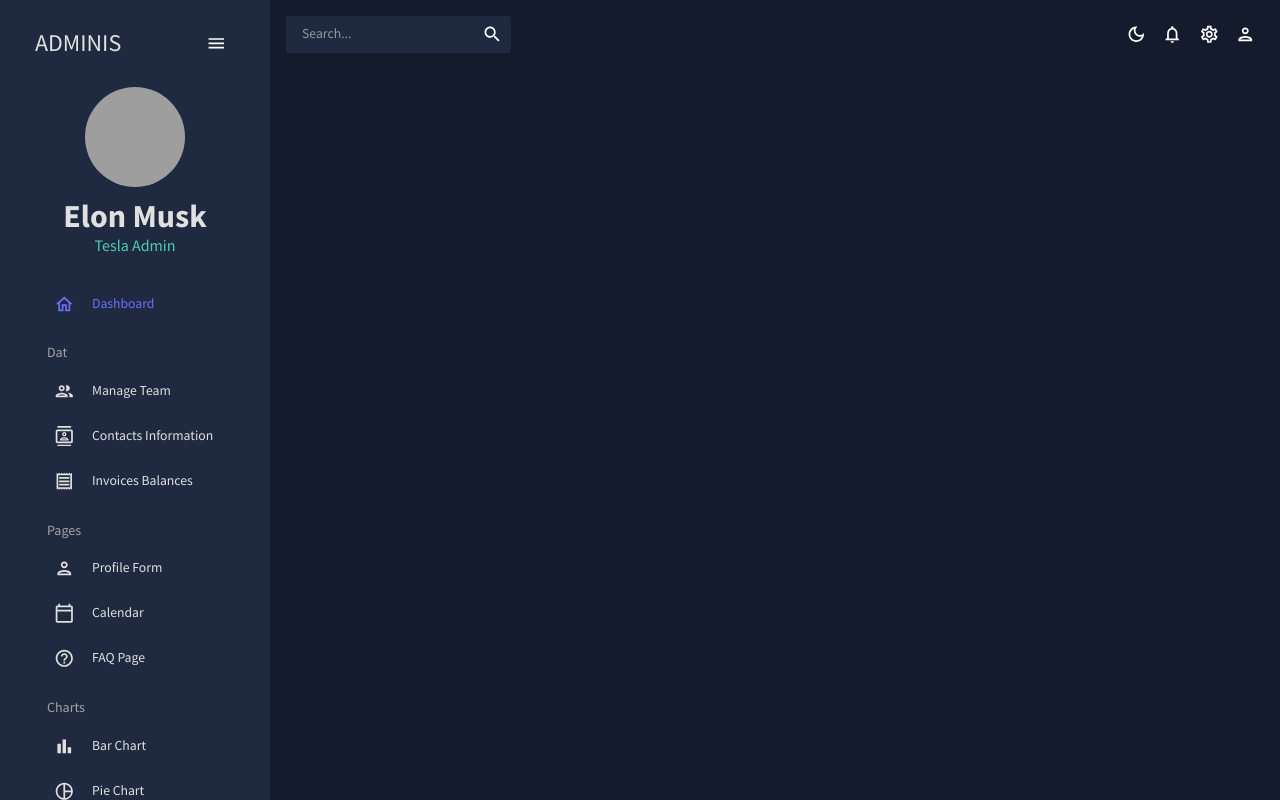
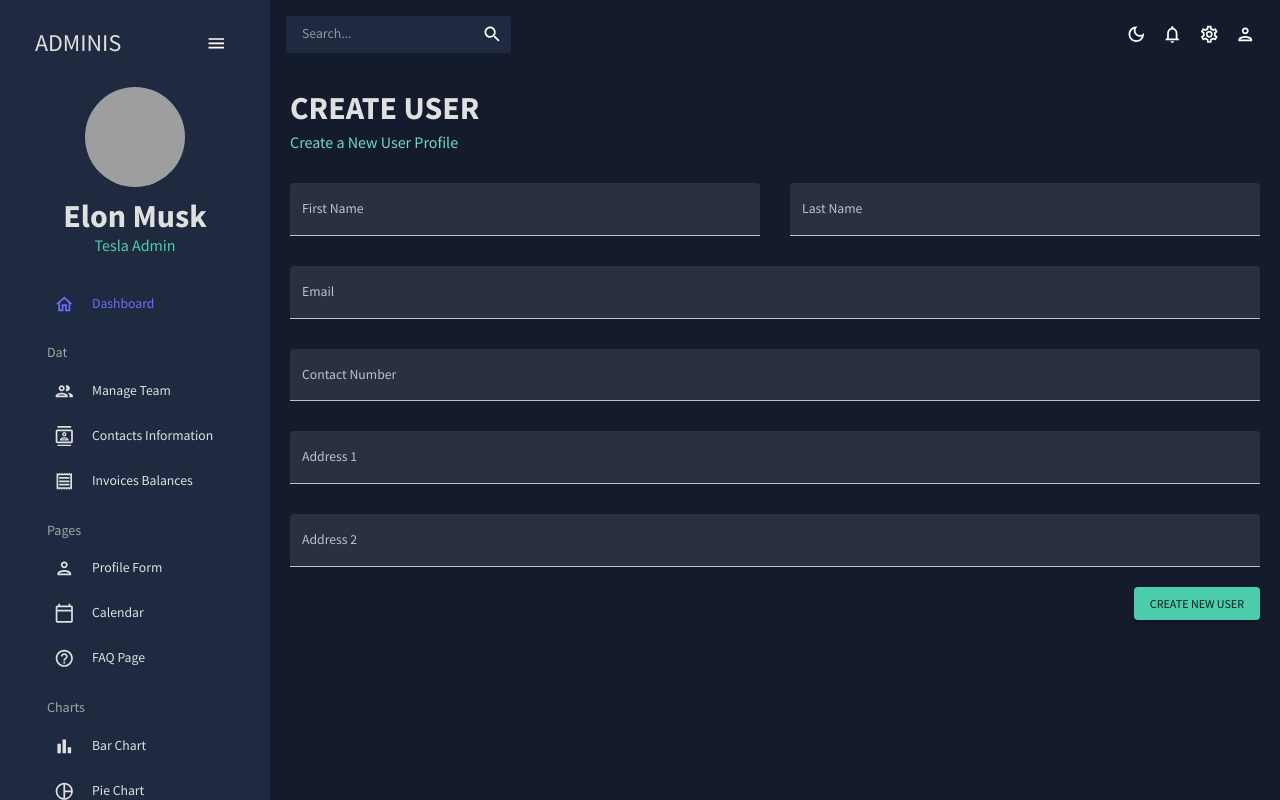
Before and after one commit to abhideepghosh/admin-dashboard, a React (Create React App) app: page /form in a window 1280 px wide. Built offline with nearby package versions, Linux system fonts and the light colour scheme; grey boxes are pictures that could not be loaded.

Commit message:
Invoice + Form Completed

```diff
--- a/src/App.js
+++ b/src/App.js
@@ -5,10 +5,10 @@
 import Sidebar from "./scenes/global/Sidebar";
 import Dashboard from "./scenes/dashboard";
 import Team from "./scenes/team";
-// import Invoices from "./scenes/invoices";
+import Invoices from "./scenes/invoices";
 import Contacts from "./scenes/contacts";
 // import Bar from "./scenes/bar";
-// import Form from "./scenes/form";
+import Form from "./scenes/form";
 // import Line from "./scenes/line";
 // import Pie from "./scenes/pie";
 // import FAQ from "./scenes/faq";
@@ -30,8 +30,8 @@
               <Route path="/" element={<Dashboard />} />
               <Route path="/team" element={<Team />} />
               <Route path="/contacts" element={<Contacts />} />
-              {/* <Route path="/invoices" element={<Invoices />} /> */}
-              {/* <Route path="/form" element={<Form />} /> */}
+              <Route path="/invoices" element={<Invoices />} />
+              <Route path="/form" element={<Form />} />
               {/* <Route path="/bar" element={<Bar />} /> */}
               {/* <Route path="/pie" element={<Pie />} /> */}
               {/* <Route path="/line" element={<Line />} /> */}
--- /dev/null
+++ b/src/scenes/form/index.jsx
@@ -0,0 +1,155 @@
+import { Box, Button, TextField } from "@mui/material";
+import { Formik } from "formik";
+import * as yup from "yup"; //Yup is a JavaScript object schema validator.
+import useMediaQuery from "@mui/material/useMediaQuery";
+import Header from "../../components/Header";
+
+const initialValues = {
+  firstName: "",
+  lastName: "",
+  email: "",
+  contact: "",
+  address1: "",
+  address2: "",
+};
+
+const phoneRegExp =
+  /^((\+[1-9]{1,4}[ -]?)|(\([0-9]{2,3}\)[ -]?)|([0-9]{2,4})[ -]?)*?[0-9]{3,4}[ -]?[0-9]{3,4}$/;
+
+const userSchema = yup.object().shape({
+  firstName: yup.string().required("required"),
+  lastName: yup.string().required("required"),
+  email: yup.string().email("invalid email").required("required"),
+  contact: yup
+    .string()
+    .matches(phoneRegExp, "Phone number is not valid")
+    .required("required"),
+  address1: yup.string().required("required"),
+  address2: yup.string().required("required"),
+});
+
+const Form = () => {
+  const isNonMobile = useMediaQuery("(min-width: 600px)");
+
+  const handleFormSubmit = (values) => {
+    console.log(values);
+  };
+
+  return (
+    <Box m="20px">
+      <Header title="CREATE USER" subtitle="Create a New User Profile" />
+      <Formik
+        onSubmit={handleFormSubmit}
+        initialValues={initialValues}
+        validationSchema={userSchema}
+      >
+        {({
+          values,
+          errors,
+          touched,
+          handleBlur,
+          handleChange,
+          handleSubmit,
+        }) => (
+          <form onSubmit={handleSubmit}>
+            <Box
+              display="grid"
+              gap="30px"
+              gridTemplateColumns="repeat(4, minmax(0, 1fr))"
+              sx={{
+                "& > div": { gridColumn: isNonMobile ? undefined : "span 4" },
+              }}
+            >
+              <TextField
+                fullWidth
+                variant="filled"
+                type="text"
+                label="First Name"
+                onBlur={handleBlur}
+                onChange={handleChange}
+                value={values.firstName}
+                name="firstName"
+                error={!!touched.firstName && !!errors.firstName}
+                helperText={touched.firstName && errors.firstName}
+                sx={{ gridColumn: "span 2" }}
+              />
+              <TextField
+                fullWidth
+                variant="filled"
+                type="text"
+                label="Last Name"
+                onBlur={handleBlur}
+                onChange={handleChange}
+                value={values.lastName}
+                name="lastName"
+                error={!!touched.lastName && !!errors.lastName}
+                helperText={touched.lastName && errors.lastName}
+                sx={{ gridColumn: "span 2" }}
+              />
+              <TextField
+                fullWidth
+                variant="filled"
+                type="text"
+                label="Email"
+                onBlur={handleBlur}
+                onChange={handleChange}
+                value={values.email}
+                name="email"
+                error={!!touched.email && !!errors.email}
+                helperText={touched.email && errors.email}
+                sx={{ gridColumn: "span 4" }}
+              />
+              <TextField
+                fullWidth
+                variant="filled"
+                type="text"
+                label="Contact Number"
+                onBlur={handleBlur}
+                onChange={handleChange}
+                value={values.contact}
+                name="contact"
+                error={!!touched.contact && !!errors.contact}
+                helperText={touched.contact && errors.contact}
+                sx={{ gridColumn: "span 4" }}
+              />
+              <TextField
+                fullWidth
+                variant="filled"
+                type="text"
+                label="Address 1"
+                onBlur={handleBlur}
+                onChange={handleChange}
+                value={values.address1}
+                name="address1"
+                error={!!touched.address1 && !!errors.address1}
+                helperText={touched.address1 && errors.address1}
+                sx={{ gridColumn: "span 4" }}
+              />
+              <TextField
+                fullWidth
+                variant="filled"
+                type="text"
+                label="Address 2"
+                onBlur={handleBlur}
+                onChange={handleChange}
+                value={values.address2}
+                name="address2"
+                error={!!touched.address2 && !!errors.address2}
+                helperText={touched.address2 && errors.address2}
+                sx={{ gridColumn: "span 4" }}
+              />
+            </Box>
+            <Box display="flex" justifyContent="end" mt="20px">
+              <Button type="submit" color="secondary" variant="contained">
+                Create New User
+              </Button>
+            </Box>
+          </form>
+        )}
+      </Formik>
+    </Box>
+  );
+};
+
+export default Form;
+// incomplete
--- /dev/null
+++ b/src/scenes/invoices/index.jsx
@@ -0,0 +1,83 @@
+import { Box, Typography, useTheme } from "@mui/material";
+import { DataGrid } from "@mui/x-data-grid";
+import { tokens } from "../../theme";
+import { mockDataInvoices } from "../../data/mockData";
+import Header from "../../components/Header";
+
+const Invoices = () => {
+  const theme = useTheme();
+  const colors = tokens(theme.palette.mode);
+  const columns = [
+    { field: "id", headerName: "ID" },
+    {
+      field: "name",
+      headerName: "Name",
+      flex: 1,
+      cellClassName: "name-column--cell",
+    },
+    {
+      field: "phone",
+      headerName: "Phone Number",
+      flex: 1,
+    },
+    {
+      field: "email",
+      headerName: "Email",
+      flex: 1,
+    },
+    {
+      field: "cost",
+      headerName: "Cost",
+      flex: 1,
+      renderCell: (params) => (
+        <Typography color={colors.greenAccent[500]}>
+          ${params.row.cost}
+        </Typography>
+      ),
+    },
+    {
+      field: "date",
+      headerName: "Date",
+      flex: 1,
+    },
+  ];
+
+  return (
+    <Box m="20px">
+      <Header title="INVOICES" subtitle="List of Invoice Balances" />
+      <Box
+        m="40px 0 0 0"
+        height="75vh"
+        sx={{
+          "& .MuiDataGrid-root": {
+            border: "none",
+          },
+          "& .MuiDataGrid-cell": {
+            borderBottom: "none",
+          },
+          "& .name-column--cell": {
+            color: colors.greenAccent[300],
+          },
+          "& .MuiDataGrid-columnHeaders": {
+            backgroundColor: colors.blueAccent[700],
+            borderBottom: "none",
+          },
+          "& .MuiDataGrid-virtualScroller": {
+            backgroundColor: colors.primary[400],
+          },
+          "& .MuiDataGrid-footerContainer": {
+            borderTop: "none",
+            backgroundColor: colors.blueAccent[700],
+          },
+          "& .MuiCheckbox-root": {
+            color: `${colors.greenAccent[200]} !important`,
+          },
+        }}
+      >
+        <DataGrid checkboxSelection rows={mockDataInvoices} columns={columns} />
+      </Box>
+    </Box>
+  );
+};
+
+export default Invoices;
```
